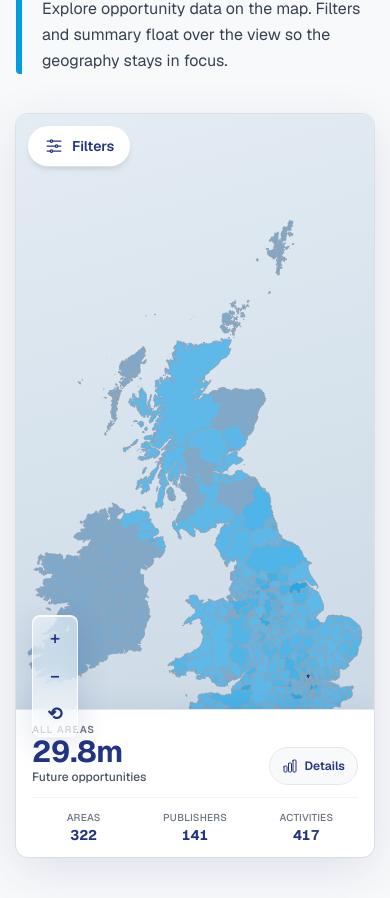
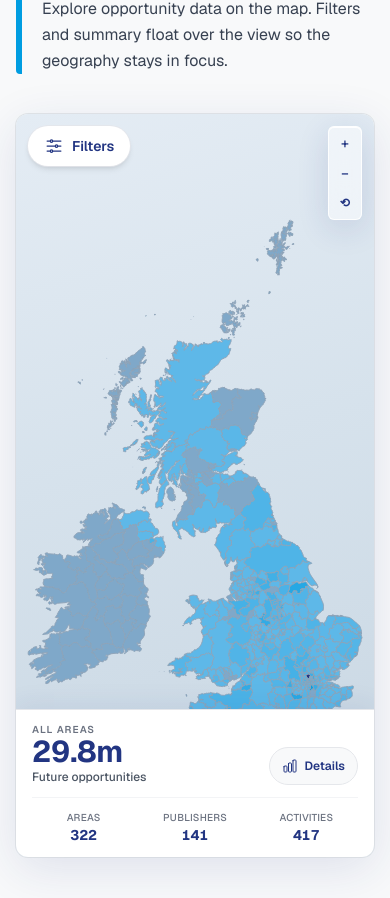
Before and after one commit to openactive/openactive-dashboard, a Next.js app: page / in a window 390 px wide. Shown: the part 1535-2433 px from the top of the page. Built offline with nearby package versions, Linux system fonts and the light colour scheme.

Commit message:
fix: move map zoom controls to top-right on mobile with compact sizing

```diff
--- a/app/components/MapZoomControls.tsx
+++ b/app/components/MapZoomControls.tsx
@@ -5,6 +5,8 @@ interface MapZoomControlsProps {
   onZoomIn: () => void;
   onZoomOut: () => void;
   onReset: () => void;
+  /** Smaller buttons on mobile, default size from lg breakpoint up */
+  compact?: boolean;
 }
 
 export function MapZoomControls({
@@ -12,9 +14,11 @@ export function MapZoomControls({
   onZoomIn,
   onZoomOut,
   onReset,
+  compact = false,
 }: MapZoomControlsProps) {
-  const btnClass =
-    "flex h-9 w-9 cursor-pointer items-center justify-center rounded-md text-lg font-medium text-oa-navy hover:bg-oa-grey-100 focus:outline-none focus:ring-2 focus:ring-oa-cyan";
+  const btnClass = compact
+    ? "flex h-7 w-7 cursor-pointer items-center justify-center rounded text-sm font-medium text-oa-navy hover:bg-oa-grey-100 focus:outline-none focus:ring-2 focus:ring-oa-cyan lg:h-9 lg:w-9 lg:rounded-md lg:text-lg"
+    : "flex h-9 w-9 cursor-pointer items-center justify-center rounded-md text-lg font-medium text-oa-navy hover:bg-oa-grey-100 focus:outline-none focus:ring-2 focus:ring-oa-cyan";
 
   return (
     <div className={className} role="group" aria-label="Map zoom controls">
@@ -26,7 +30,7 @@ export function MapZoomControls({
       </button>
       <button
         type="button"
-        className={`${btnClass} text-base font-semibold uppercase tracking-wide`}
+        className={`${btnClass} ${compact ? "text-xs lg:text-base" : "text-base"} font-semibold uppercase tracking-wide`}
         onClick={onReset}
         aria-label="Reset map view"
         title="Reset view"
--- a/app/components/OpportunityMap.tsx
+++ b/app/components/OpportunityMap.tsx
@@ -228,7 +228,7 @@ export function OpportunityMap({
     (scopeAreaNames && scopeAreaNames.length > 0 && scopeAreaNames.length <= 8);
 
   const zoomControlsClass = isImmersive
-    ? "absolute bottom-[7.5rem] left-4 z-30 flex flex-col gap-0.5 oa-glass rounded-lg p-1 shadow-sm sm:bottom-[8rem] sm:left-5 lg:bottom-5 lg:left-auto lg:right-5"
+    ? "absolute top-3 right-3 z-30 flex flex-col gap-0.5 oa-glass rounded-md p-0.5 shadow-sm sm:top-4 sm:right-4 lg:top-auto lg:bottom-5 lg:right-5 lg:rounded-lg lg:p-1"
     : "absolute bottom-14 right-3 z-20 flex flex-col gap-0.5 oa-glass rounded-lg p-1 shadow-sm sm:bottom-16";
 
   const legendClass = isImmersive
@@ -279,6 +279,7 @@ export function OpportunityMap({
         {status === "ready" && (
           <MapZoomControls
             className={zoomControlsClass}
+            compact={isImmersive}
             onZoomIn={() => zoomBy(1.35)}
             onZoomOut={() => zoomBy(1 / 1.35)}
             onReset={resetView}
```
